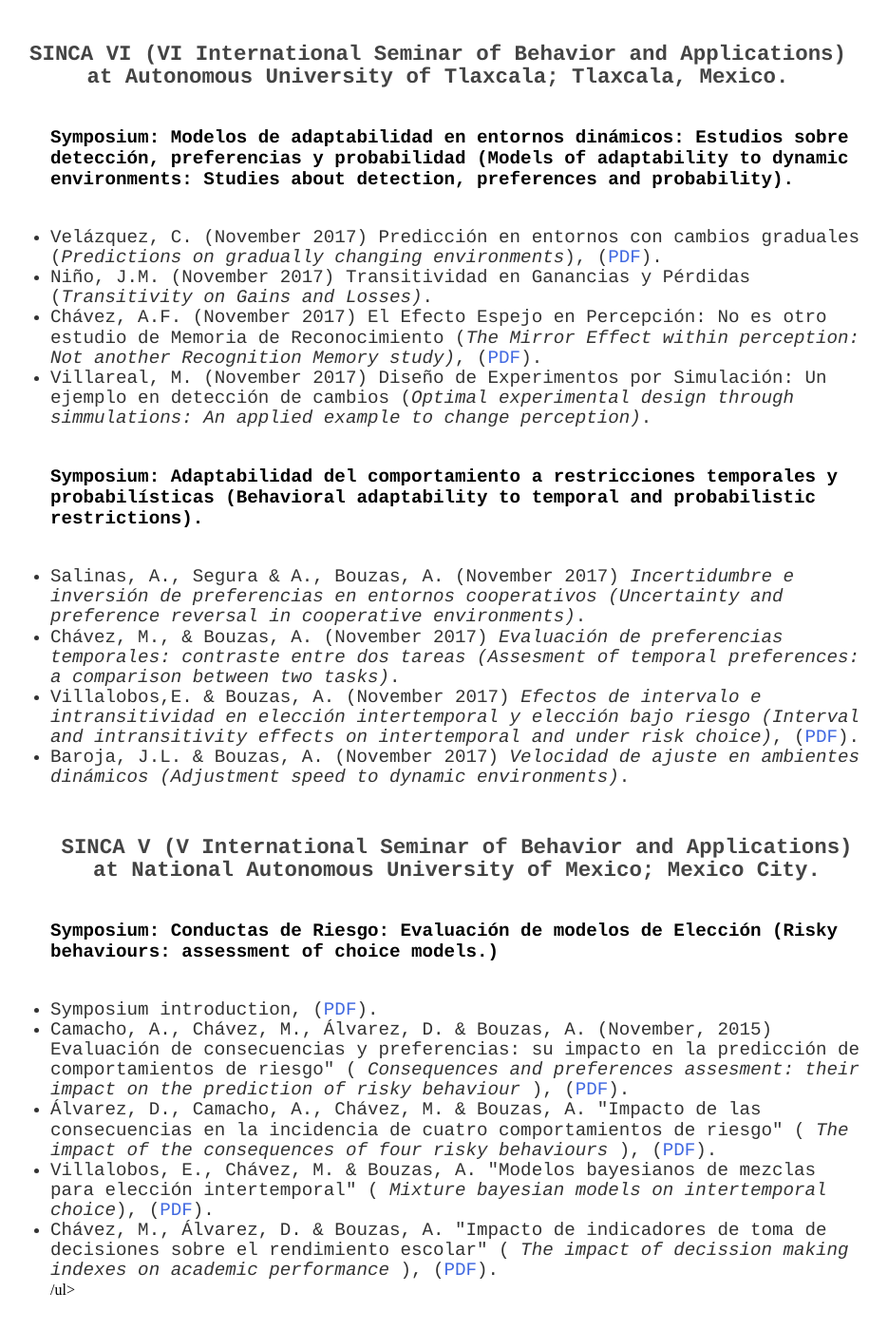
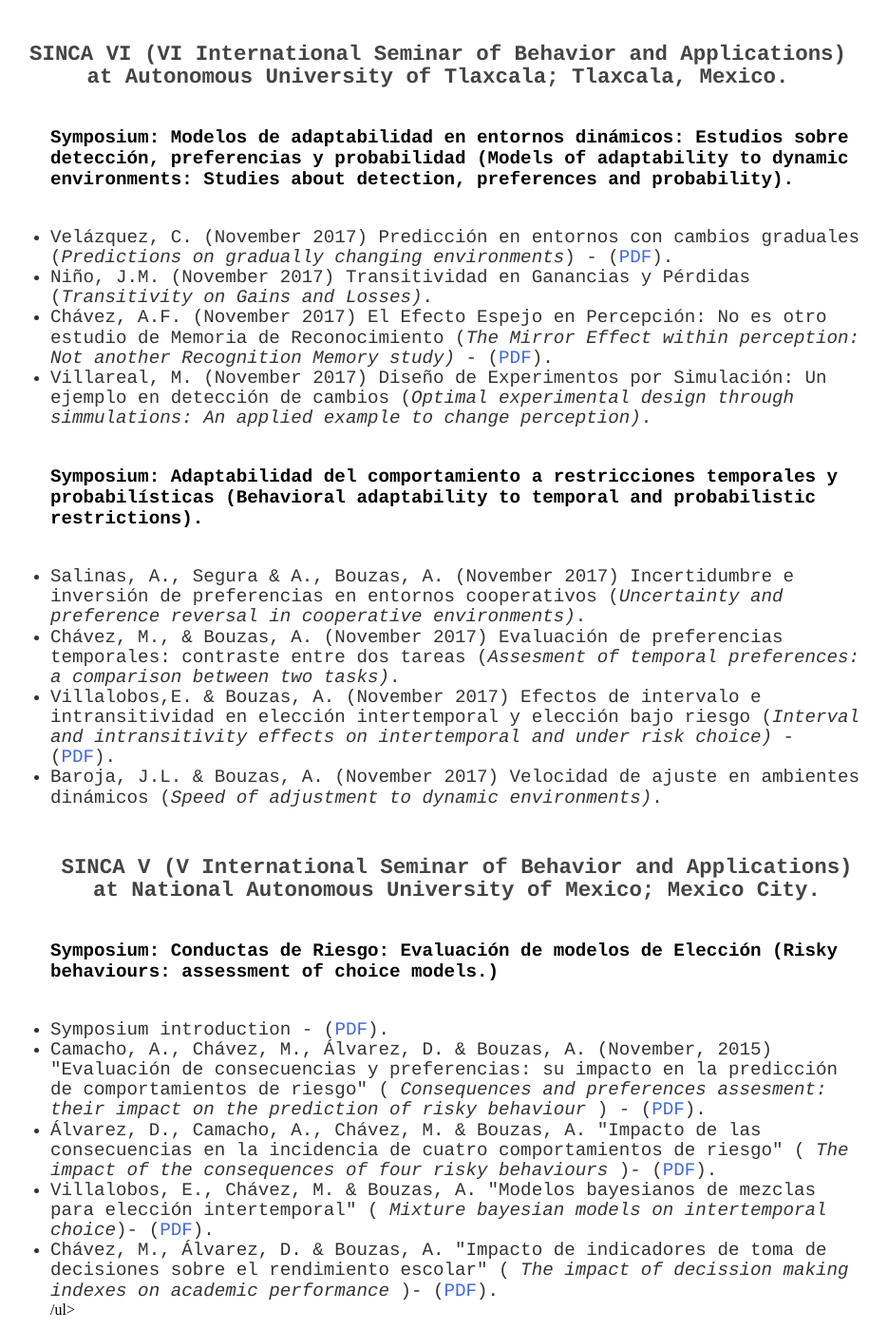
Before and after one commit to BouzasLab25/bouzaslab25.github.io, a Jekyll site: the page built from publications/index.html, in a window 1280 px wide and 1400 px high, scrolled down 1278 px. Shown: the whole window at 95% size, without its empty margins (179-1114 px from the left). Built offline with Jekyll 4.4.1, drawn with Linux system fonts in a browser that asks for light colours.

```diff
--- a/publications/index.html
+++ b/publications/index.html
@@ -43,25 +43,25 @@
 
 	 	<h4> Symposium: Modelos de adaptabilidad en entornos dinámicos: Estudios sobre detección, preferencias y probabilidad (Models of adaptability to dynamic environments: Studies about detection, preferences and probability).</h4>
 
-		<li class='ho' >Velázquez, C. (November 2017) Predicción en entornos con cambios graduales (<i>Predictions on gradually changing environments</i>), (<a class='link' href="/presentations/SINCAVI_Carlos.pdf">PDF</a>). </li>
+		<li class='ho' >Velázquez, C. (November 2017) Predicción en entornos con cambios graduales (<i>Predictions on gradually changing environments</i>) - (<a class='link' href="/presentations/SINCAVI_Carlos.pdf">PDF</a>). </li>
 		<li class='ho' >Niño, J.M. (November 2017) Transitividad en Ganancias y Pérdidas (<i>Transitivity on Gains and Losses)</i>.</li>
-		<li class='ho' >Chávez, A.F. (November 2017) El Efecto Espejo en Percepción: No es otro estudio de Memoria de Reconocimiento (<i>The Mirror Effect within perception: Not another Recognition Memory study)</i>, (<a class='link' href="/presentations/SINCAVI_Felisa.pdf">PDF</a>). </li>
+		<li class='ho' >Chávez, A.F. (November 2017) El Efecto Espejo en Percepción: No es otro estudio de Memoria de Reconocimiento (<i>The Mirror Effect within perception: Not another Recognition Memory study)</i> - (<a class='link' href="/presentations/SINCAVI_Felisa.pdf">PDF</a>). </li>
 	 	<li class='ho' >Villareal, M. (November 2017) Diseño de Experimentos por Simulación: Un ejemplo en detección de cambios (<i>Optimal experimental design through simmulations: An applied example to change perception)</i>. </li>
 
 	<h4> Symposium: Adaptabilidad del comportamiento a restricciones temporales y probabilísticas (Behavioral adaptability to temporal and probabilistic restrictions).</h4>
 
-		<li class='ho' >Salinas, A., Segura & A., Bouzas, A.  (November 2017) <i>Incertidumbre e inversión de preferencias en entornos cooperativos (Uncertainty and preference reversal in cooperative environments)</i>.</li>
-	 	<li class='ho' >Chávez, M., & Bouzas, A.  (November 2017) <i>Evaluación de preferencias temporales: contraste entre dos tareas (Assesment of temporal preferences: a comparison between two tasks)</i>. </li>
-	 	<li class='ho' >Villalobos,E. & Bouzas, A.  (November 2017) <i>Efectos de intervalo e intransitividad en elección intertemporal y elección bajo riesgo (Interval and intransitivity effects on intertemporal and under risk choice)</i>, (<a class='link' href="/presentations/SINCAVI_Elena.pdf">PDF</a>).</li>
-	 	<li class='ho' >Baroja, J.L. & Bouzas, A.  (November 2017) <i>Velocidad de ajuste en ambientes dinámicos (Adjustment speed to dynamic environments)</i>.</li>
+		<li class='ho' >Salinas, A., Segura & A., Bouzas, A.  (November 2017) Incertidumbre e inversión de preferencias en entornos cooperativos (<i>Uncertainty and preference reversal in cooperative environments)</i>.</li>
+	 	<li class='ho' >Chávez, M., & Bouzas, A.  (November 2017) Evaluación de preferencias temporales: contraste entre dos tareas (<i>Assesment of temporal preferences: a comparison between two tasks)</i>. </li>
+	 	<li class='ho' >Villalobos,E. & Bouzas, A.  (November 2017) Efectos de intervalo e intransitividad en elección intertemporal y elección bajo riesgo (<i>Interval and intransitivity effects on intertemporal and under risk choice)</i> - (<a class='link' href="/presentations/SINCAVI_Elena.pdf">PDF</a>).</li>
+	 	<li class='ho' >Baroja, J.L. & Bouzas, A.  (November 2017) Velocidad de ajuste en ambientes dinámicos (<i>Speed of adjustment to dynamic environments)</i>.</li>
 		<h5> SINCA V (V International Seminar of Behavior and Applications) at National Autonomous University of Mexico; Mexico City.</h5>
 	<h4> Symposium: Conductas de Riesgo: Evaluación de modelos de Elección (Risky behaviours: assessment of choice models.)</h4>
 
-	<li class='ho' >Symposium introduction, (<a class='link' href="/presentations/SimposioRiesgoSINCA.pdf">PDF</a>).</li>
-	<li class='ho' >Camacho, A., Chávez, M., Álvarez, D. & Bouzas, A. (November, 2015) Evaluación de consecuencias y preferencias: su impacto en la predicción de comportamientos de riesgo" (<i> Consequences and preferences assesment: their impact on the prediction of risky behaviour </i>), (<a class='link' href="/presentations/SINCA-V_Alejandra.pdf">PDF</a>).</li>
-	<li class='ho' > Álvarez, D., Camacho, A., Chávez, M. & Bouzas, A. "Impacto de las consecuencias en la incidencia de cuatro comportamientos de riesgo" (<i> The impact of the consequences of four risky behaviours </i>), (<a class='link' href="/presentations/SINCA-V_Diana.pdf">PDF</a>).</li>
-	<li class='ho' > Villalobos, E., Chávez, M. & Bouzas, A. "Modelos bayesianos de mezclas para  elección intertemporal" (<i> Mixture bayesian models on intertemporal choice</i>), (<a class='link' href="/presentations/SINCA-V_Elena.pdf">PDF</a>). </li>
-	<li class='ho' > Chávez, M., Álvarez, D. & Bouzas, A. "Impacto de indicadores de toma de decisiones sobre el rendimiento escolar"   (<i> The impact of decission making indexes on academic performance </i>), (<a class='link' href="/presentations/SINCA-V_Melisa.pdf">PDF</a>).</li>
+	<li class='ho' >Symposium introduction - (<a class='link' href="/presentations/SimposioRiesgoSINCA.pdf">PDF</a>).</li>
+	<li class='ho' >Camacho, A., Chávez, M., Álvarez, D. & Bouzas, A. (November, 2015) "Evaluación de consecuencias y preferencias: su impacto en la predicción de comportamientos de riesgo" (<i> Consequences and preferences assesment: their impact on the prediction of risky behaviour </i>) - (<a class='link' href="/presentations/SINCA-V_Alejandra.pdf">PDF</a>).</li>
+	<li class='ho' > Álvarez, D., Camacho, A., Chávez, M. & Bouzas, A. "Impacto de las consecuencias en la incidencia de cuatro comportamientos de riesgo" (<i> The impact of the consequences of four risky behaviours </i>)- (<a class='link' href="/presentations/SINCA-V_Diana.pdf">PDF</a>).</li>
+	<li class='ho' > Villalobos, E., Chávez, M. & Bouzas, A. "Modelos bayesianos de mezclas para  elección intertemporal" (<i> Mixture bayesian models on intertemporal choice</i>)- (<a class='link' href="/presentations/SINCA-V_Elena.pdf">PDF</a>). </li>
+	<li class='ho' > Chávez, M., Álvarez, D. & Bouzas, A. "Impacto de indicadores de toma de decisiones sobre el rendimiento escolar"   (<i> The impact of decission making indexes on academic performance </i>)- (<a class='link' href="/presentations/SINCA-V_Melisa.pdf">PDF</a>).</li>
 	/ul>
 
 
```
